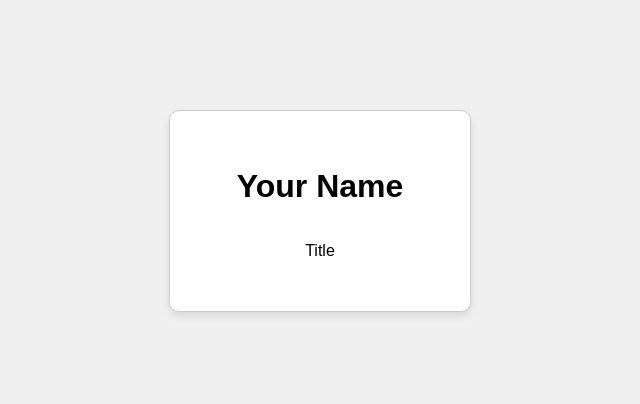
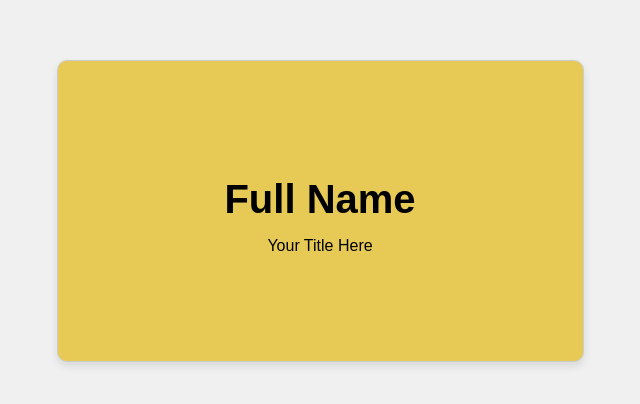
Before and after one commit to DorianaOthman/Interactive_BusinessCard, a plain HTML site: page index.html in a window 1280 px wide. Shown: the part 190-594 px from the top of the page, without its empty margins (321-961 px from the left). Drawn offline with Linux system fonts and the light colour scheme.

Commit message:
Updated!
Better layout and has clickable things

```diff
--- a/index.html
+++ b/index.html
@@ -13,13 +13,18 @@ functional code. See the comments below to know what to change!
 <body>
     <div class="card" id="business-card">
         <div class="card-back">
-            <h2>Contact Information</h2>
-            <p>Email: yourname@example.com</p>
-            <p>Phone: (123) 456-7890</p> <!-- Put your Phone Number here. If unwanted, delete this line! -->
+            <h1 class="website"><a href="https://www.YourWebsite.com" class="website-link" target="_blank">www.YourWebsite.com</a></h1>
+            <h3 class="contact-title">Contact Me:</h3>
+            <p class="contact-info"><a href="mailto:your.email@example.com" class="email-link">your.email@example.com</a></p>
+            <div class="socials">
+              <a href="https://www.linkedin.com/" target="_blank"><img src="LI_logo.png" alt="LinkedIn Info" width="20" height="20"></a>
+              <a href="https://www.instagram.com/" target="_blank"><img src="Instagram_logo.png" alt="Instagram Info" width="20" height="20"></a>
+              <a href="https://x.com/" target="_blank"><img src="X_logo.png" alt=" X Info" width="20" height="20"></a>
+            </div>
         </div>
         <div class="card-front">
-            <h1>Your Name</h1> <!-- Put your name here -->
-            <p>Title</p> <!-- Put your title here -->
+            <h1 class="name">Full Name</h1> <!-- Put your name here -->
+            <p class="job-title">Your Title Here </p> <!-- Put your title here -->
         </div>
     </div>
     <script src="script.js"></script>
--- a/script.js
+++ b/script.js
@@ -1,3 +1,3 @@
 document.getElementById('business-card').addEventListener('click', function() {
-  this.classList.toggle('flipped');
+    this.classList.toggle('flipped');
 });
--- a/styles.css
+++ b/styles.css
@@ -5,15 +5,45 @@ body {
   display: flex;
   justify-content: center;
   align-items: center;
-  height: 100vh;
-  background-color: #f0f0f0;
+  height: 100vh;  /* 100% of viewport height*/
+  background-color: #f0f0f0; /* page background height*/
   margin: 0;
   font-family: Arial, sans-serif; /* Fonts you can use!*/
+  font-size: 100%
+}
+
+.name {
+  margin-bottom: 10px;
+  font-size: 2.5em;
+}
+
+.job-title {
+  margin-top: 5px;
+}
+
+.website {
+  margin-bottom:  0px;
+}
+
+.contact-title {
+  margin-top: 30px;
+  margin-bottom: 0px;
+}
+
+.contact-info {
+  margin-top: 3px;
+  margin-bottom: 5px;
+}
+
+.socials {
+  display: flex;
+  justify-content: center; /* Centers the images horizontally */
+  gap: 8px;
 }
 
 .card {
-  width: 300px;
-  height: 200px;
+  width: 525px;
+  height: 300px;
   perspective: 1000px;
 }
 
@@ -21,7 +51,7 @@ body {
 .card-front, .card-back {
   width: 100%;
   height: 100%;
-  background-color: #fff;
+  background-color: #e7ca56;
   position: absolute;
   backface-visibility: hidden;
   border: 1px solid #ccc;
@@ -45,3 +75,31 @@ body {
 .card.flipped .card-back { /*Code that tells computer to flip card to bacl*/
   transform: rotateY(360deg);
 }
+
+.email-link {
+  color: #000; /* Default color for the email text */
+  text-decoration: none; /* Remove the underline */
+  transition: color 0.3s ease; /* Smooth transition for the hover effect */
+}
+
+.email-link:hover {
+  color: #007BFF; /* Highlight color on hover (change this to your preferred color) */
+  text-decoration: underline; /* Optionally add underline on hover */
+}
+
+.website-link {
+  color: #000; /* Default color for the website link text */
+  text-decoration: none; /* Remove the underline */
+  transition: color 0.3s ease; /* Smooth transition for the hover effect */
+}
+
+.website-link:hover {
+  color: #007BFF; /* Highlight color on hover (change this to your preferred color) */
+  text-decoration: underline; /* Optionally add underline on hover */
+}
+
+.card-image {
+  max-width: 100%;
+  max-height: 100%;
+  border-radius: 10px;
+}
```
Also changed, not shown: Instagram_logo.png (added), LI_logo.png (added), X_logo.png (added).
